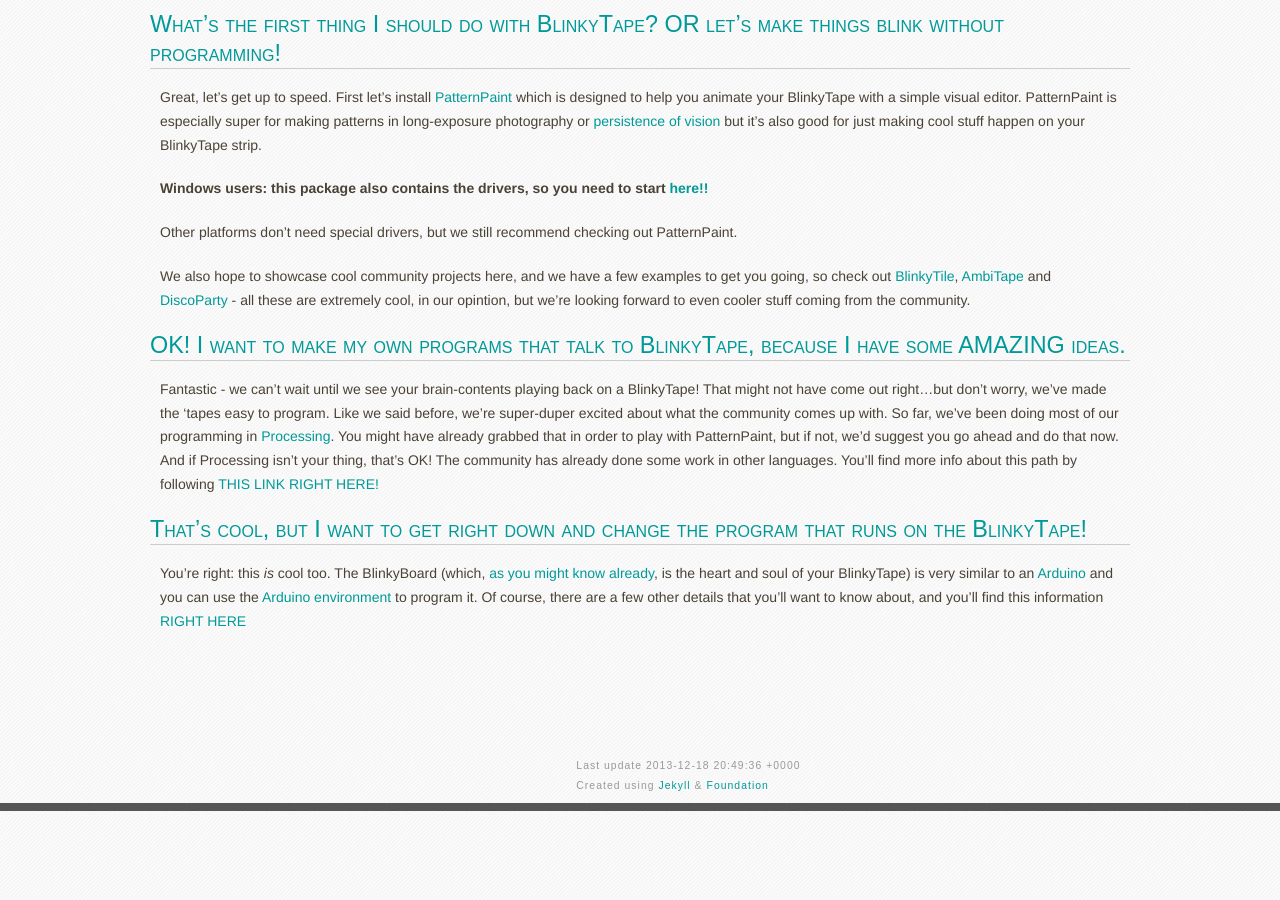
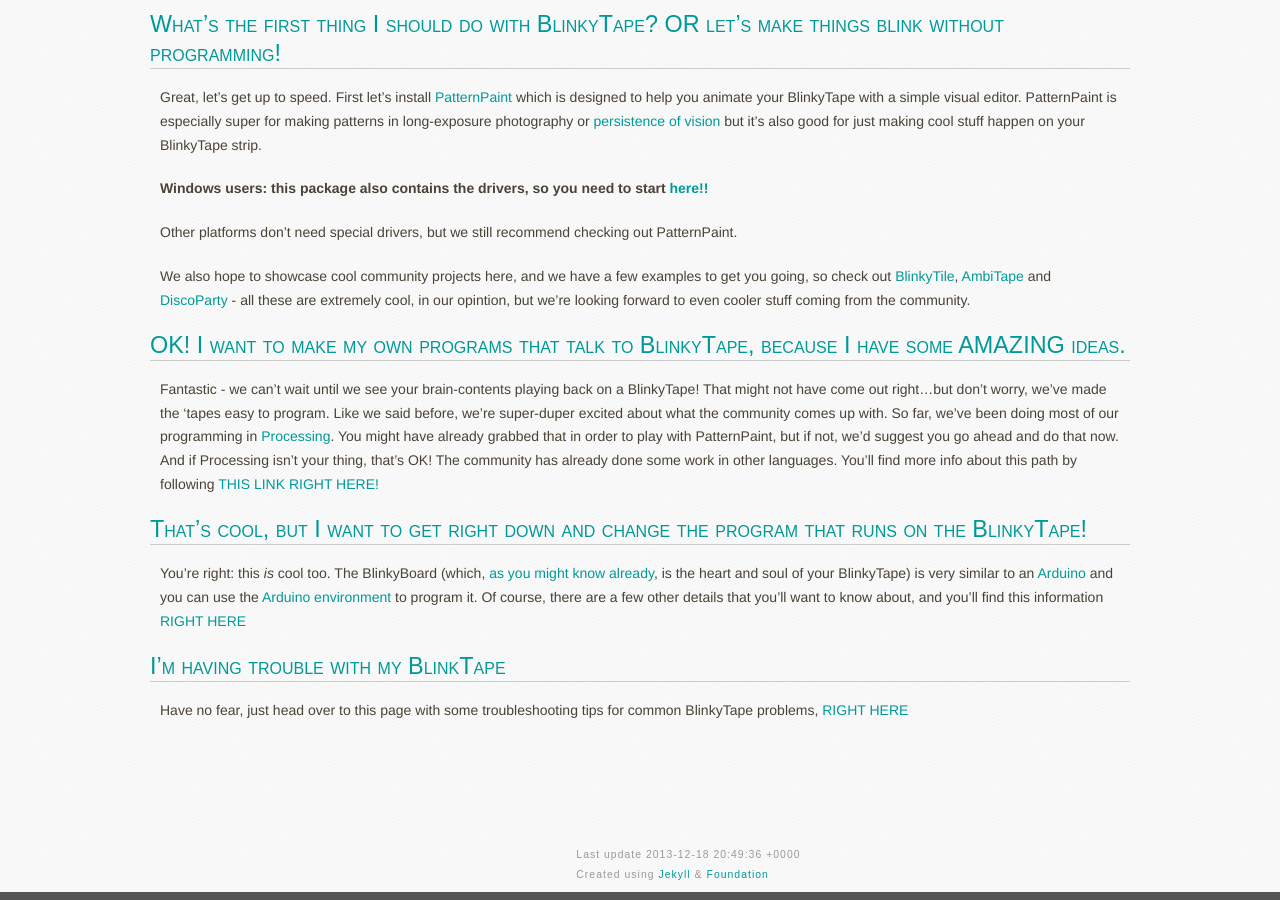
Before and after one commit to jravetch/blinkinlabs.github.io, a Jekyll site: the page built from blinkytape/index.md, in a window 1280 px wide and 900 px high, scrolled down 827 px. Built offline with Jekyll 4.4.1, drawn with Linux system fonts in a browser that asks for light colours; Markdown is read by kramdown in place of the engine named in the settings; before the commit the page ends 1638 px from its top, so only the background shows below that.

Commit message:
Added troubleshooting page

```diff
--- a/blinkytape/index.md
+++ b/blinkytape/index.md
@@ -42,8 +42,11 @@
 
 Fantastic - we can't wait until we see your brain-contents playing back on a BlinkyTape! That might not have come out right...but don't worry, we've made the 'tapes easy to program. Like we said before, we're super-duper excited about what the community comes up with. So far, we've been doing most of our programming in [Processing](http://processing.org/). You might have already grabbed that in order to play with PatternPaint, but if not, we'd suggest you go ahead and do that now. And if Processing isn't your thing, that's OK! The community has already done some work in other languages. You'll find more info about this path by following [THIS LINK RIGHT HERE!](/blinkytape/docs/processing/)
 
-# [That's cool, but I want to get right down and change the program that runs on the BlinkyTape!](/blinkytape/docs/arduino)
+# [That's cool, but I want to get right down and change the program that runs on the BlinkyTape!](/blinkytape/docs/arduino/)
 
 You're right: this *is* cool too.  The BlinkyBoard (which, [as you might know already](/blinkytape/about/), is the heart and soul of your BlinkyTape) is very similar to an [Arduino](http://www.arduino.cc/) and you can use the [Arduino environment](http://arduino.cc/en/Main/Software) to program it. Of course, there are a few other details that you'll want to know about, and you'll find this information [RIGHT HERE](/blinkytape/docs/arduino/)
 
+# [I'm having trouble with my BlinkTape](/blinkytape/docs/troubleshooting/)
+Have no fear, just head over to this page with some troubleshooting tips for common BlinkyTape problems, [RIGHT HERE](/blinkytape/docs/troubleshooting/)
+
 <!--- I'd usually end by asking for feedback - are you guys getting lots of emails about this? --->
```
Also changed, not shown: blinkytape/docs/_posts/2013-12-05-troubleshooting.md (added, +42 -0 lines), images/blinkytape/big/bt_reset.png (added).
